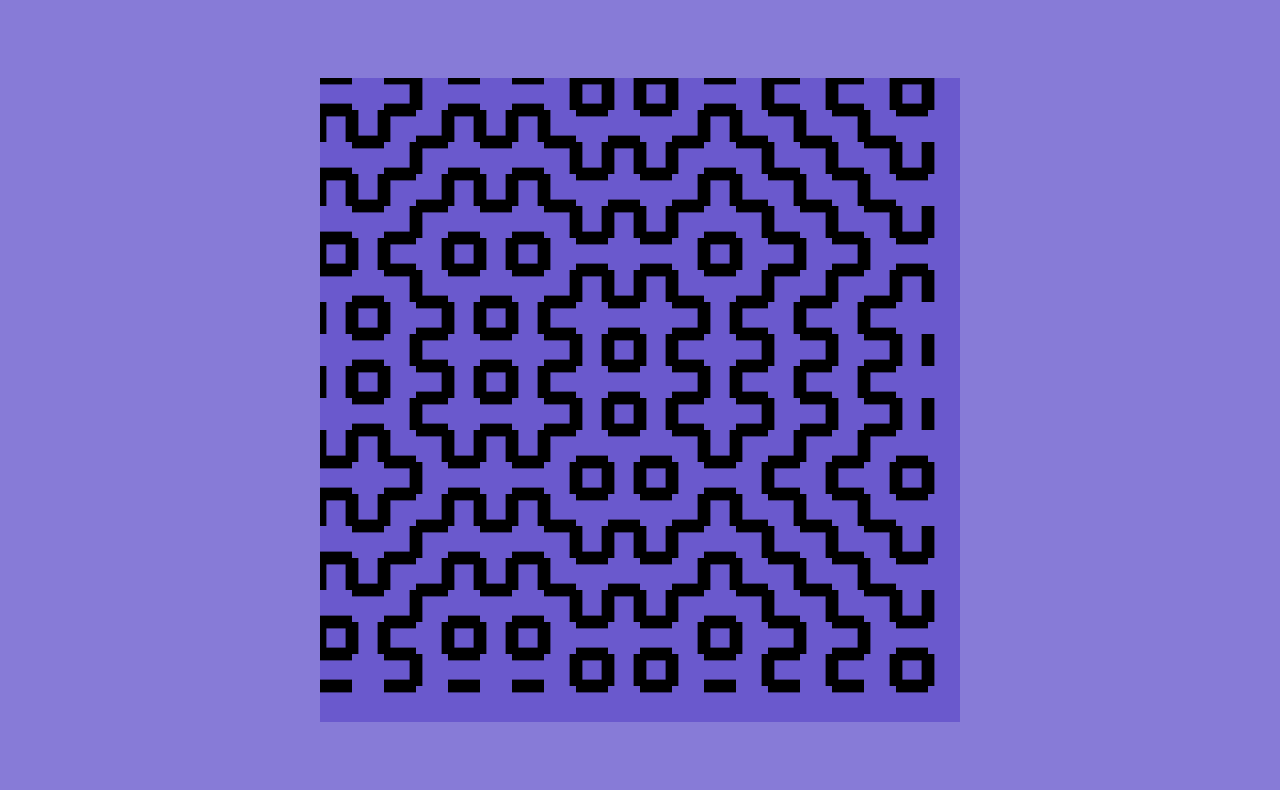
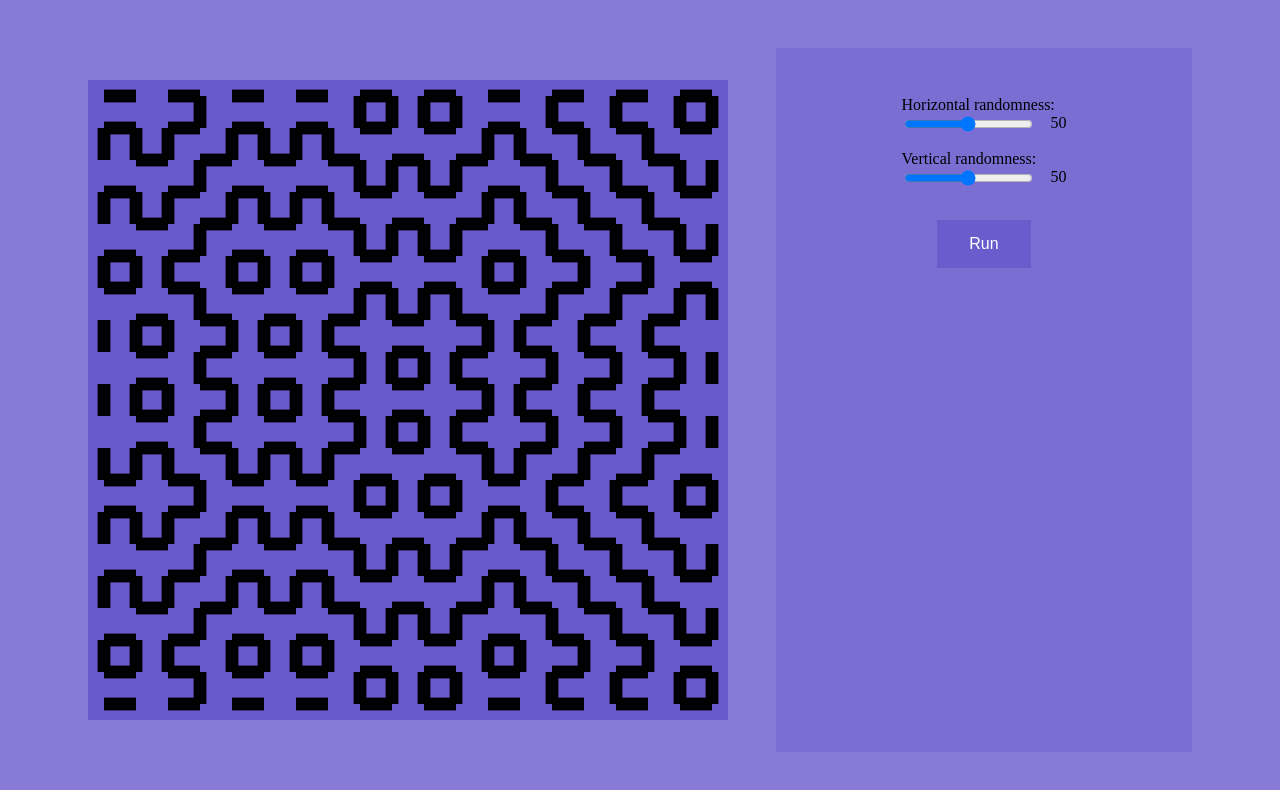
Before and after one commit to zackstout/hitomezashi, a plain HTML site: page index.html in a window 1280 px wide. Drawn offline with Linux system fonts and the light colour scheme.

Commit message:
Add minimal gui

```diff
--- a/index.html
+++ b/index.html
@@ -12,7 +12,6 @@
         height: 100vh;
         width: 100vw;
         display: flex;
-        flex-direction: column;
         justify-content: center;
         align-items: center;
         overflow: hidden;
@@ -21,11 +20,55 @@
 
       #cont {
         background: rgba(106, 90, 205, 0.99);
+        display: flex;
+        justify-content: center;
+        align-items: center;
       }
 
       svg {
         height: 80vh;
         width: 80vh;
+      }
+
+      #gui {
+        width: 30vw;
+        height: 80vh;
+        background: rgba(106, 90, 205, 0.4);
+        margin-left: 3rem;
+        padding: 3rem 1rem 1rem 1rem;
+        display: flex;
+        justify-content: start;
+        align-items: center;
+        flex-direction: column;
+      }
+
+      #run-btn {
+        margin-top: 2rem;
+
+        background: rgba(106, 90, 205, 0.9);
+        border: none;
+        color: white;
+        padding: 15px 32px;
+        text-align: center;
+        text-decoration: none;
+        display: inline-block;
+        font-size: 16px;
+        cursor: pointer;
+      }
+
+      #run-btn:hover {
+        background: rgba(106, 90, 205, 0.7);
+      }
+
+      .input-container {
+        display: flex;
+      }
+      .input-container div {
+        margin-left: 1rem;
+      }
+
+      #vert {
+        margin-top: 1rem;
       }
     </style>
   </head>
@@ -35,6 +78,39 @@
         <!-- <circle cx="50" cy="50" r="25" fill="green"></circle> -->
       </svg>
     </div>
+    <div id="gui">
+      <div>
+        <div>Horizontal randomness:</div>
+        <div class="input-container">
+          <input
+            type="range"
+            id="horizontal-random-input"
+            min="0"
+            max="100"
+            step="1"
+            value="50"
+          />
+          <div id="horizontal-random-value">50</div>
+        </div>
+      </div>
+
+      <div id="vert">
+        <div>Vertical randomness:</div>
+        <div class="input-container">
+          <input
+            type="range"
+            id="vertical-random-input"
+            min="0"
+            max="100"
+            step="1"
+            value="50"
+          />
+          <div id="vertical-random-value">50</div>
+        </div>
+      </div>
+
+      <button id="run-btn">Run</button>
+    </div>
 
     <script>
       const viewBox = {
@@ -43,16 +119,21 @@
       };
       // Given some input for x and y coords (how they should choose on/off),
       // this should return list of all lines (both horizontal and vertical) that comprise the pattern.
-      const makeHitomezashi = () => {
+      const makeHitomezashi = (config) => {
         const r = 20;
         const c = 20;
         const result = [];
+        const { horizontal, vertical } = config;
         const rowInput = [...new Array(r)].map((x) =>
-          Math.random() > 0.5 ? 1 : 0
+          Math.random() > horizontal ? 1 : 0
         );
         const colInput = [...new Array(c)].map((x) =>
-          Math.random() > 0.5 ? 1 : 0
+          Math.random() > vertical ? 1 : 0
         );
+
+        // Center it perfectly
+        const xPad = 100 / r / 2;
+        const yPad = 100 / c / 2;
 
         // Make horizontal lines
         for (let y = 0; y < r; y++) {
@@ -61,8 +142,8 @@
           //   console.log(rowStart);
           let first = null;
           for (let x = rowStart; x < c; x++) {
-            const yPos = Math.floor((y * viewBox.h) / r);
-            const xPos = Math.floor((x * viewBox.w) / c);
+            const yPos = Math.floor((y * viewBox.h) / r) + xPad;
+            const xPos = Math.floor((x * viewBox.w) / c) + yPad;
             // console.log(xPos, yPos);
             if (first) {
               result.push([{ ...first }, { x: xPos, y: yPos }]);
@@ -82,8 +163,10 @@
           //   console.log(colStart);
           let first = null;
           for (let y = colStart; y < r; y++) {
-            const yPos = Math.floor((y * viewBox.h) / r);
-            const xPos = Math.floor((x * viewBox.w) / c);
+            // NOTE: adding padding to horizontal but not verical is iteresting
+
+            const yPos = Math.floor((y * viewBox.h) / r) + xPad;
+            const xPos = Math.floor((x * viewBox.w) / c) + yPad;
             // console.log(xPos, yPos);
             if (first) {
               result.push([{ ...first }, { x: xPos, y: yPos }]);
@@ -100,10 +183,11 @@
         return result;
       };
 
-      const run = () => {
+      const updateCanvas = (lines) => {
         const svg = document.querySelector("svg");
-        const lines = makeHitomezashi();
-        // console.log("lines", lines);
+
+        svg.innerHTML = "";
+
         lines.forEach((data) => {
           const line = document.createElementNS(
             "http://www.w3.org/2000/svg",
@@ -119,6 +203,46 @@
         });
       };
 
+      const run = () => {
+        const config = {
+          horizontal: 0.5,
+          vertical: 0.5,
+        };
+        const lines = makeHitomezashi(config);
+        updateCanvas(lines);
+
+        const horizontalInput = document.querySelector(
+          "#horizontal-random-input"
+        );
+        const verticalInput = document.querySelector("#vertical-random-input");
+        const horizontalValue = document.querySelector(
+          "#horizontal-random-value"
+        );
+        const verticalValue = document.querySelector("#vertical-random-value");
+        const runBtn = document.querySelector("#run-btn");
+
+        runBtn.addEventListener("click", () => {
+          const lines = makeHitomezashi(config);
+          updateCanvas(lines);
+        });
+
+        horizontalInput.addEventListener("input", (ev) => {
+          const val = ev.target.value;
+          horizontalValue.innerHTML = val;
+          config.horizontal = val / 100;
+          const lines = makeHitomezashi(config);
+          updateCanvas(lines);
+        });
+
+        verticalInput.addEventListener("input", (ev) => {
+          const val = ev.target.value;
+          verticalValue.innerHTML = val;
+          config.vertical = val / 100;
+          const lines = makeHitomezashi(config);
+          updateCanvas(lines);
+        });
+      };
+
       window.onload = run;
     </script>
   </body>
```
